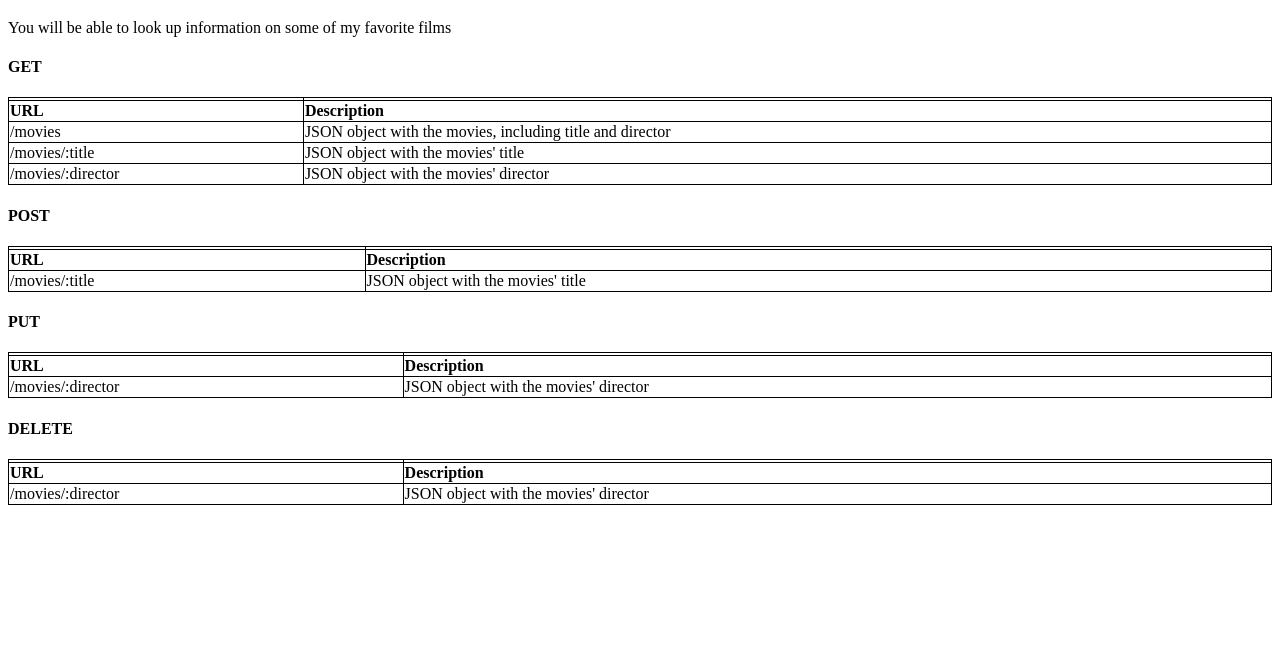
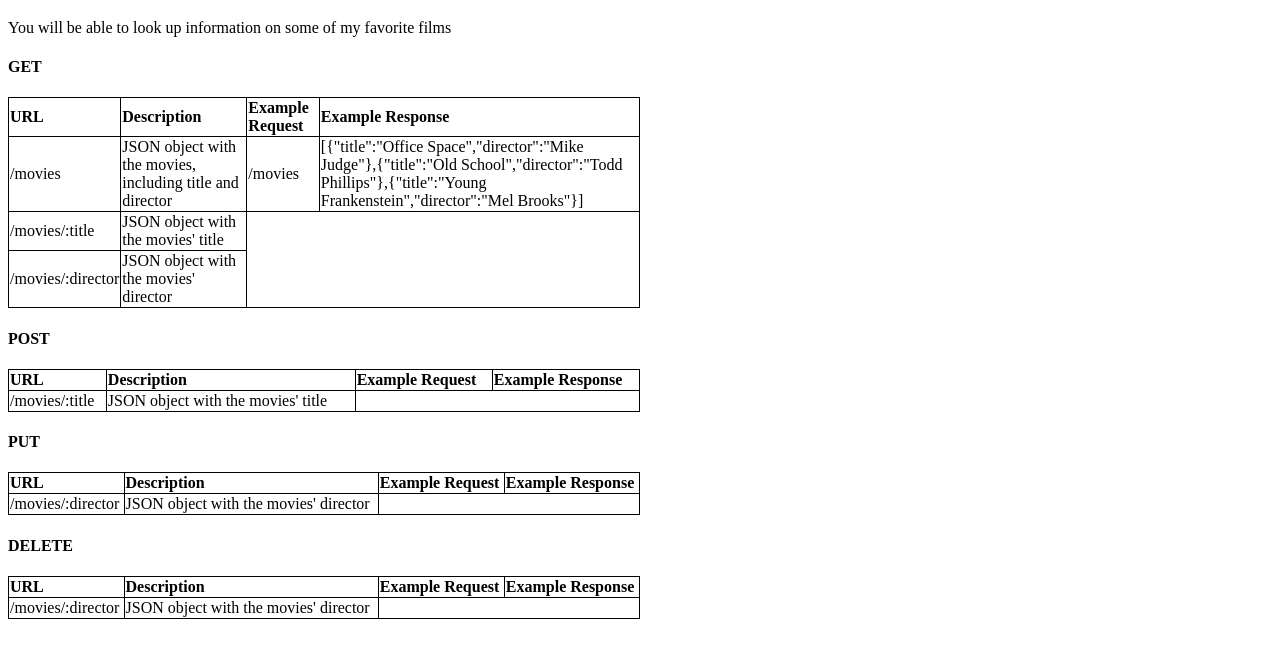
Before and after one commit to maxzakh/movie-api, a website: page public/documentation.html in a window 1280 px wide. Shown: the part 61-718 px from the top of the page. Drawn offline with Linux system fonts and the light colour scheme.

Commit message:
added example req and res to doc file

```diff
--- a/public/documentation.html
+++ b/public/documentation.html
@@ -6,18 +6,16 @@
     <meta http-equiv="X-UA-Compatible" content="ie=edge">
     <title>Documentation</title>
     <style>
-        table, td, th {
+        table, td, th, tbody {
             border-collapse: collapse;
             border: 1px solid black;
         }
 
         table {
-            border-collapse: collapse;
-            width: 100%;
+            width: 50%;
         }
 
         th {
-            border-collapse: collapse;
             text-align: left;
         }
     </style>
@@ -27,16 +25,20 @@
     <p>You will be able to look up information on some of my favorite films</p>
     <h4>GET</h4>
     <table>
-        <th>
+        <thead>
             <tr>
                 <th>URL</th>
                 <th>Description</th>
+                <th>Example Request</th>
+                <th>Example Response</th>
             </tr>
-        </th>
+        </thead>
         <tbody>
             <tr>
                 <td>/movies</td>
                 <td>JSON object with the movies, including title and director</td>
+                <td>/movies</td>
+                <td>[{"title":"Office Space","director":"Mike Judge"},{"title":"Old School","director":"Todd Phillips"},{"title":"Young Frankenstein","director":"Mel Brooks"}]</td>
             </tr>
             <tr>
                 <td>/movies/:title</td>
@@ -50,12 +52,14 @@
     </table>
     <h4>POST</h4>
     <table>
-        <th>
+        <thead>
             <tr>
                 <th>URL</th>
                 <th>Description</th>
+                <th>Example Request</th>
+                <th>Example Response</th>
             </tr>
-        </th>
+        </thead>
         <tbody>
             <tr>
                 <td>/movies/:title</td>
@@ -65,12 +69,14 @@
     </table>
     <h4>PUT</h4>
     <table>
-        <th>
+        <thead>
             <tr>
                 <th>URL</th>
                 <th>Description</th>
+                <th>Example Request</th>
+                <th>Example Response</th>
             </tr>
-        </th>
+        </thead>
         <tbody>
             <tr>
                 <td>/movies/:director</td>
@@ -80,12 +86,14 @@
     </table>
     <h4>DELETE</h4>
     <table>
-        <th>
+        <thead>
             <tr>
                 <th>URL</th>
                 <th>Description</th>
+                <th>Example Request</th>
+                <th>Example Response</th>
             </tr>
-        </th>
+        </thead>
         <tbody>
             <tr>
                 <td>/movies/:director</td>
```
